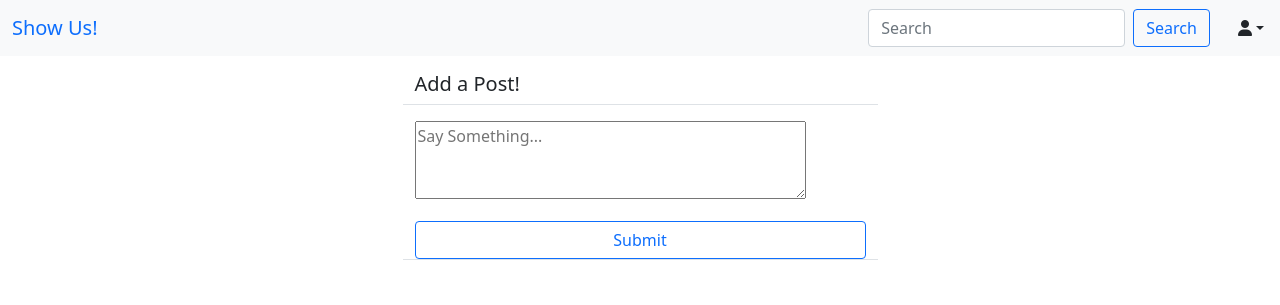
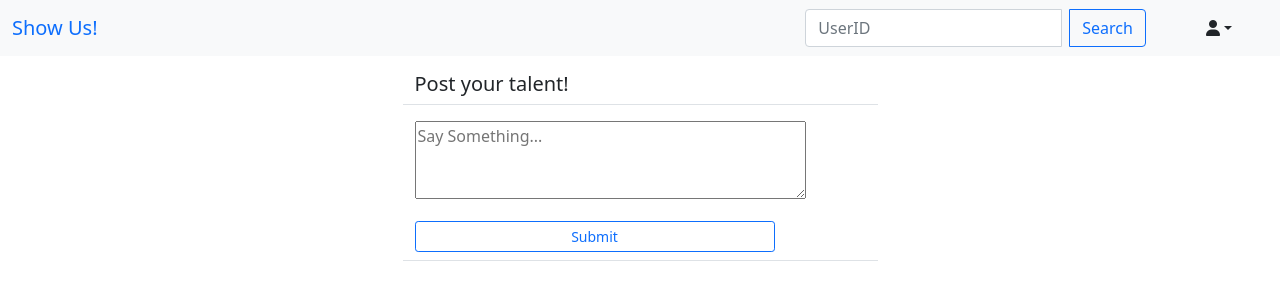
Before and after one commit to Dmoney831/Show_Us, a Django app: page /show/ in a window 1280 px wide. Shown: the top 305 px of the page. Run offline with Django 4.2, Linux system fonts and the light colour scheme; a user stored in the database is signed in; data comes from the database, SQL or seed files in the repository; data that the repository does not hold is empty; parts of the project's set-up code (start-up, migrations or seed data) failed here and were passed over; some libraries are stand-ins or nearby versions.

Commit message:
some css2

```diff
--- a/Show_Us/settings.py
+++ b/Show_Us/settings.py
@@ -137,6 +137,10 @@ USE_TZ = True
 # Static files (CSS, JavaScript, Images)
 # https://docs.djangoproject.com/en/4.0/howto/static-files/
 
+STATICFILES_DIRS = [
+    os.path.join(BASE_DIR, 'static')
+]
+
 STATIC_URL = 'static/'
 MEDIA_ROOT=os.path.join(BASE_DIR, 'media')
 MEDIA_URL='/media/'
--- a/landing/templates/landing/base.html
+++ b/landing/templates/landing/base.html
@@ -1,3 +1,5 @@
+{% load static %}
+
 <!doctype html>
 <html lang="en">
   <head>
@@ -8,6 +10,9 @@
     <!-- Bootstrap CSS -->
     <link href="https://cdn.jsdelivr.net/npm/bootstrap@5.1.3/dist/css/bootstrap.min.css" rel="stylesheet" integrity="sha384-1BmE4kWBq78iYhFldvKuhfTAU6auU8tT94WrHftjDbrCEXSU1oBoqyl2QvZ6jIW3" crossorigin="anonymous">
     <script src="https://kit.fontawesome.com/631313a5eb.js" crossorigin="anonymous"></script>
+
+    <link href="{% static 'style.css' %}" rel="stylesheet">
+
     <title>Show Us!</title>
   </head>
   <body>
--- a/landing/templates/landing/home.html
+++ b/landing/templates/landing/home.html
@@ -7,8 +7,8 @@
             <h1 class="display-2">Show Us!</h1>
             <p class="mt-3 lead">Show your talent to the World! You can be a next star ⭐️</p>
             <div class="d-flex justify-content-center mt-5">
-                <a href="{% url 'account_login' %}" class="btn btn-ligth mr-2">Login</a>
-                <a href="{% url 'account_signup' %}" class="btn btn-dark">Register</a>
+                <a href="{% url 'account_login' %}" class="btn btn-outline-primary" style="margin-right: 10px;">Login</a>
+                <a href="{% url 'account_signup' %}" class="btn btn-outline-secondary">Register</a>
             </div>
         </div>
     </div>
--- a/landing/templates/landing/navbar.html
+++ b/landing/templates/landing/navbar.html
@@ -24,19 +24,23 @@
           </li>
         </ul>
     </div> -->
-    <form class="d-flex">
-      <input class="form-control me-2" type="search" placeholder="Search" aria-label="Search" name="query" value="{{ request.GET.query }}">
-      <button class="btn btn-outline-primary" type="submit">Search</button>
+    <form class="d-flex" method="GET" action="{% url 'profile-search' %}">
+      <div class="input-group">
+        <input class="form-control me-2" type="search" placeholder="UserID" aria-label="Username" name="query" value="{{ request.GET.query }}" name="query">
+        <button class="btn btn-outline-primary" type="submit">Search</button>
+      </div>
     </form>
 
   </div>
   {% if user.is_authenticated %}
-      <div class="nav-item dropdown">
-        <a class="nav-link dropdown-toggle text-dark" data-bs-toggle="dropdown" role="buton" aria-expanded="false"><i class="fas fa-user"></i></a>
-        <ul class="dropdown-menu">
-          <li><a class="dropdown-item" href="{% url 'profile' user.profile.pk %}">Profile</a></li>
-          <li><a class="dropdown-item" href="{% url 'account_logout' %}">Sign Out</a></li>
-        </ul>
+      <div class="mx-0">
+        <div class="nav-item dropdown mx-3">
+          <a class="nav-link dropdown-toggle text-dark mx-3" data-bs-toggle="dropdown" role="buton" aria-expanded="false"><i class="fas fa-user"></i></a>
+          <ul class="dropdown-menu">
+            <li><a class="dropdown-item" href="{% url 'profile' user.profile.pk %}" >Profile</a></li>
+            <li><a class="dropdown-item" href="{% url 'account_logout' %}">Sign Out</a></li>
+          </ul>
+        </div>
       </div>
       {% endif %}
 </nav>
--- a/show/templates/show/post_detail.html
+++ b/show/templates/show/post_detail.html
@@ -43,7 +43,7 @@
             <form method="POST">
                 {% csrf_token %}
                 {{ form }}
-                <div class="d-grid gap-2">
+                <div class="d-grid gap-2" style="width: 360px;">
                     <button class="btn btn-outline-primary mt-3">Submit</button>
                 </div>
             </form>
--- a/show/templates/show/post_edit.html
+++ b/show/templates/show/post_edit.html
@@ -19,7 +19,7 @@
             <form method="POST">
                 {% csrf_token %}
                 {{ form }}
-                <div class="d-grid gap-2">
+                <div class="d-grid gap-2 mb-2" style="width: 360px;">
                     <button class="btn btn-outline-primary mt-3">Submit</button>
                 </div>
             </form>
--- a/show/templates/show/post_list.html
+++ b/show/templates/show/post_list.html
@@ -5,7 +5,7 @@
 <div class="container">
     <div class="row justify-content-center mt-3">
         <div class="col-md-5 col-sm-12 border-bottom">
-            <h5>Add a Post!</h5>
+            <h5>Post your talent!</h5>
         </div>
     </div>
     <div class="row justify-content-center mt-3 mb-5">
@@ -13,21 +13,21 @@
             <form method="POST">
                 {% csrf_token %}
                 {{ form }}
-                <div class="d-grid gap-2">
-                    <button class="btn btn-outline-primary mt-3">Submit</button>
+                <div class="d-grid gap-2" style="width: 360px;">
+                    <button class="btn btn-outline-primary btn-sm mb-2 mt-3">Submit</button>
                 </div>
             </form>
         </div>
     </div>
     {% for post in post_list %}
-    <div class="row justify-content-center mt-3">
-        <div class="col-md-5 col-sm-12 border-bottom position-relative">
+    <div class="row justify-content-center mt-3 " >
+        <div class="col-md-5 col-sm-12 border-bottom position-relative" >
             <p>
                 <img class="pb-2" src="https://img.icons8.com/ios/24/000000/documentary.png"/>
                 <a style="text-decoration: none" class="text-primary" href="{% url 'profile' post.author.profile.pk %}">@{{ post.author }}</a> {{ post.created_on }}
             </p>
             <div class="position-relative">
-                <p class="px-3">{{ post.body }}</p>
+                <p class="px-3" >{{ post.body }}</p>
                 <a href="{% url 'post-detail' post.pk %}" class="stretched-link"></a>
             </div>
             <div class="d-flex flex-row">
--- a/show/templates/show/profile.html
+++ b/show/templates/show/profile.html
@@ -4,7 +4,7 @@
 <div class="container">
     <div class="row mt-5">
         <div class="col-md-3 col-sm-6">
-            <a href="{% url 'post-list' %}" class="btn btn-light">Back to Feed</a>
+            <a href="{% url 'post-list' %}" class="btn btn-outline-secondary">Back to Feed</a>
         </div>
     </div>
 
--- a/show/templates/show/profile_edit.html
+++ b/show/templates/show/profile_edit.html
@@ -5,7 +5,7 @@
 <div class="container">
     <div class="row mt-5">
         <div class="col-md-5 col-sm-6">
-            <a href="{% url 'profile' object.pk %}" class="btn btn-light">Back To Profile</a>
+            <a href="{% url 'profile' object.pk %}" class="btn btn-outline-secondary">Back To Profile</a>
         </div>
     </div>
 
--- a/show/urls.py
+++ b/show/urls.py
@@ -13,5 +13,5 @@ urlpatterns = [
     path('profile/edit/<int:pk>/', ProfileEditView.as_view(), name='profile-edit'),
     path('profile/<int:pk>/followers/add', AddFollower.as_view(), name='add-follower'),
     path('profile/<int:pk>/followers/remove', RemoveFollower.as_view(), name='remove-follower'),
-    path('search', UserSearch.as_view(), name='profile-search'),
+    path('search/', UserSearch.as_view(), name='profile-search'),
 ]
```
Also changed, not shown: show/templates/show/search.html (+17 -5 lines), static/style.css (added).
